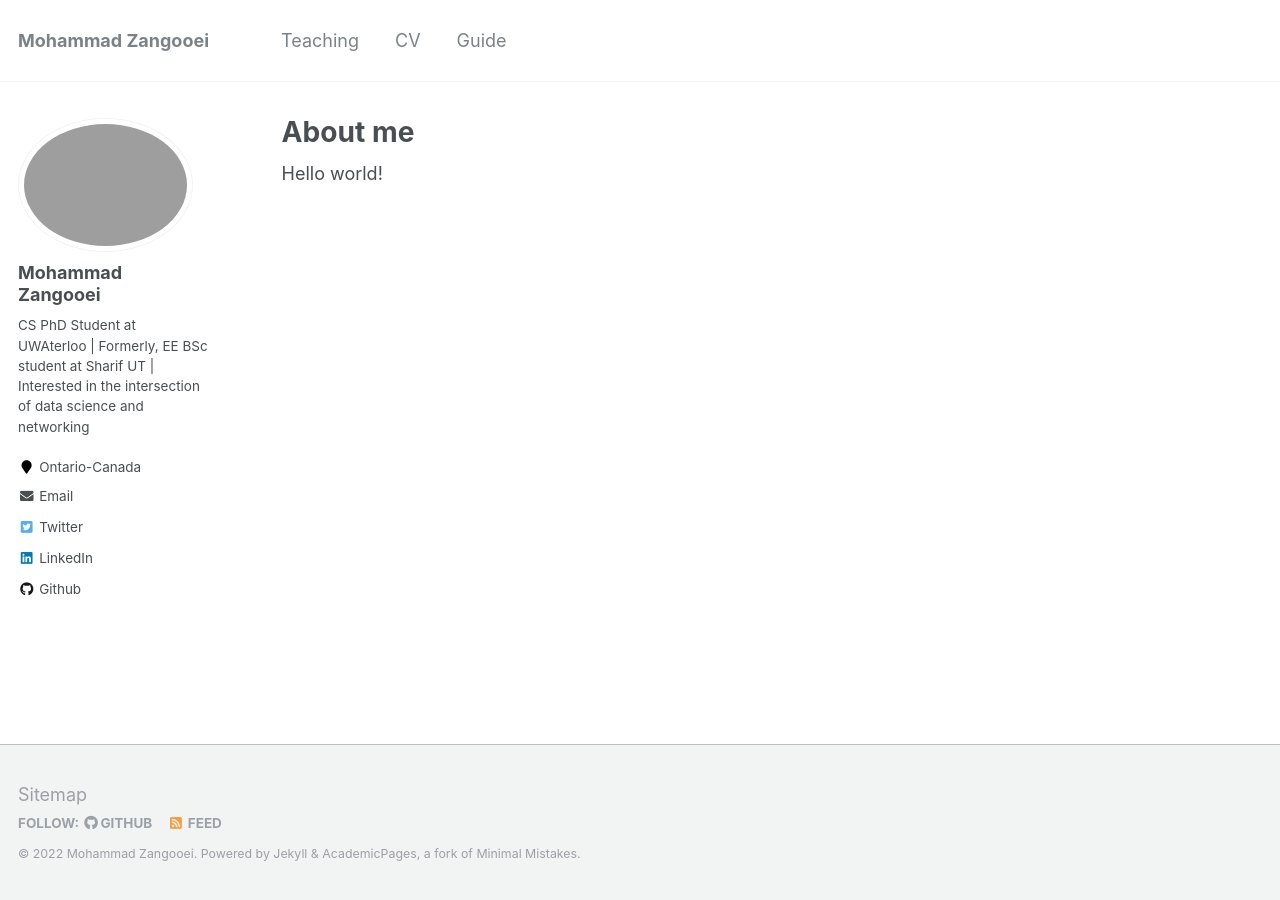
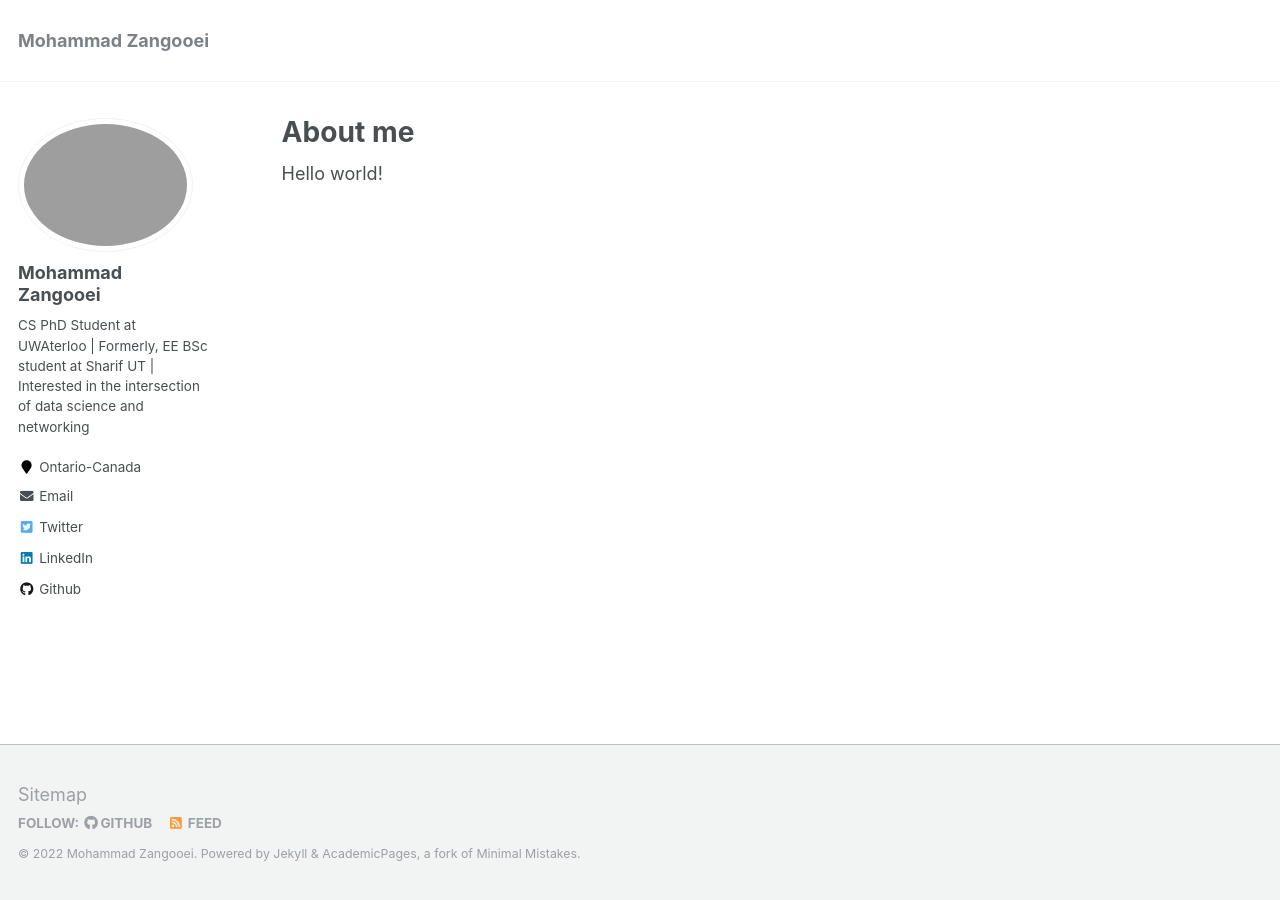
Before and after one commit to mhmd97z/mhmd97z.github.io, a Jekyll site: the page built from _pages/about.md, in a window 1280 px wide. Built offline with Jekyll 4.4.1, drawn with Linux system fonts in a browser that asks for light colours.

Commit message:
removing navigation links

```diff
--- a/_data/navigation.yml
+++ b/_data/navigation.yml
@@ -1,10 +1,2 @@
 # main links links
 main:
-  - title: "Teaching"
-    url: /teaching/
-
-  - title: "CV"
-    url: /cv/
-
-  - title: "Guide"
-    url: /markdown/
```
